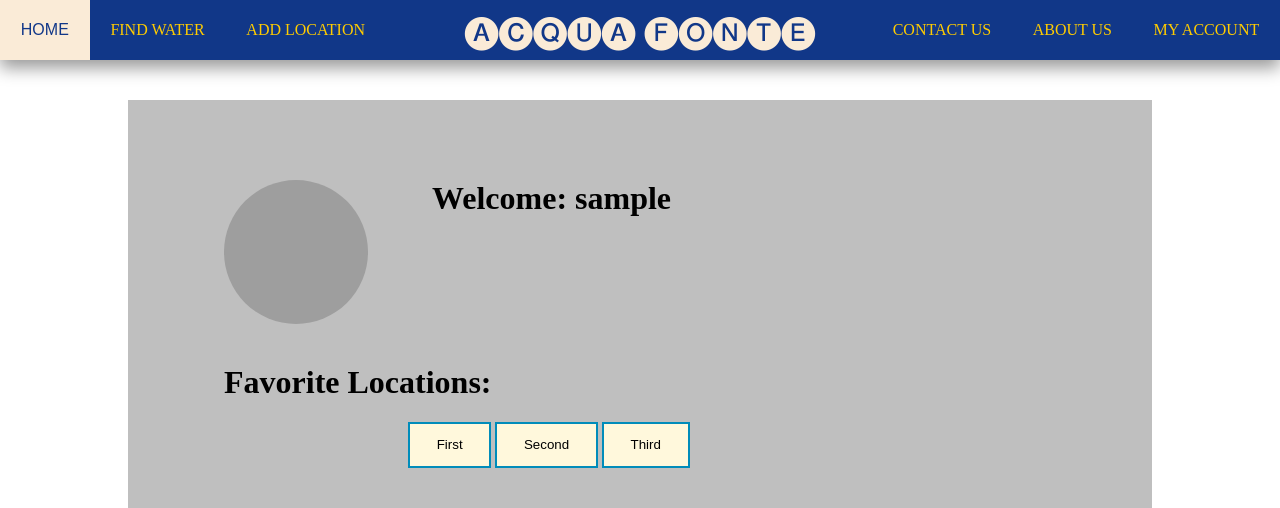
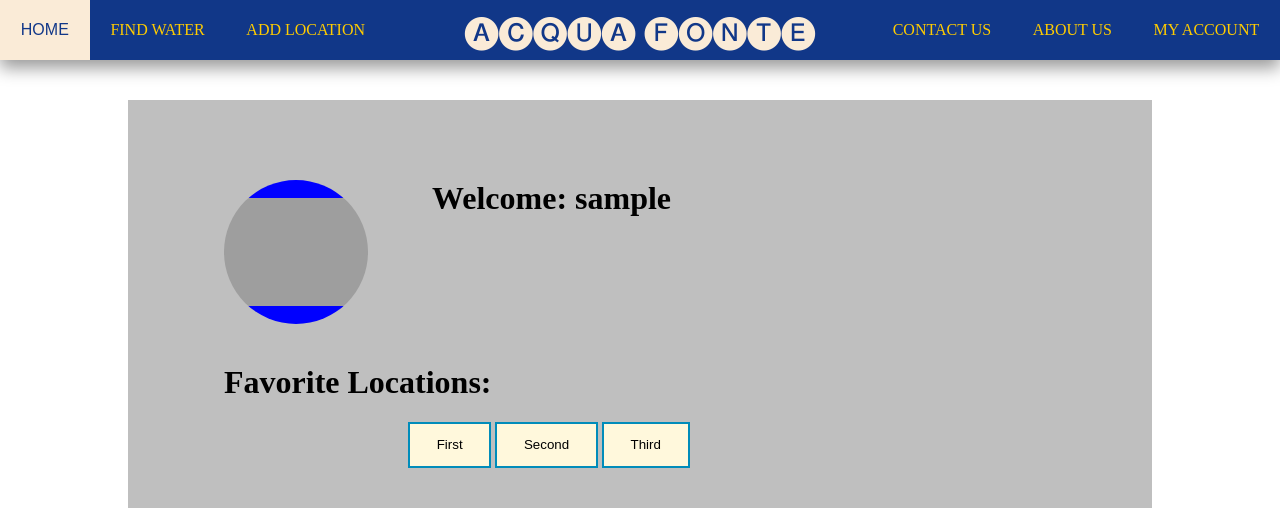
Before and after one commit to esteakshapin/AcquaFonte, a Flask app: page /myAccount in a window 1280 px wide. Shown: the top 508 px of the page. Run offline with Flask 2, Linux system fonts and the light colour scheme; the visitor is signed in with stand-in values (Sample User, id 1); grey boxes are pictures that could not be loaded.

Commit message:
centered profile pic

```diff
--- a/static/css/myAccount.css
+++ b/static/css/myAccount.css
@@ -60,6 +60,9 @@ table{
 	height: var(--sidelength, 12vw);/*The user pic will be a circle*/
 	background-color: blue;
 	border-radius: 50%;
+	background-position: center;
+	background-repeat: no-repeat;
+	background-size: contain;
 }
 #findwater{
 	width: 80%;
```
